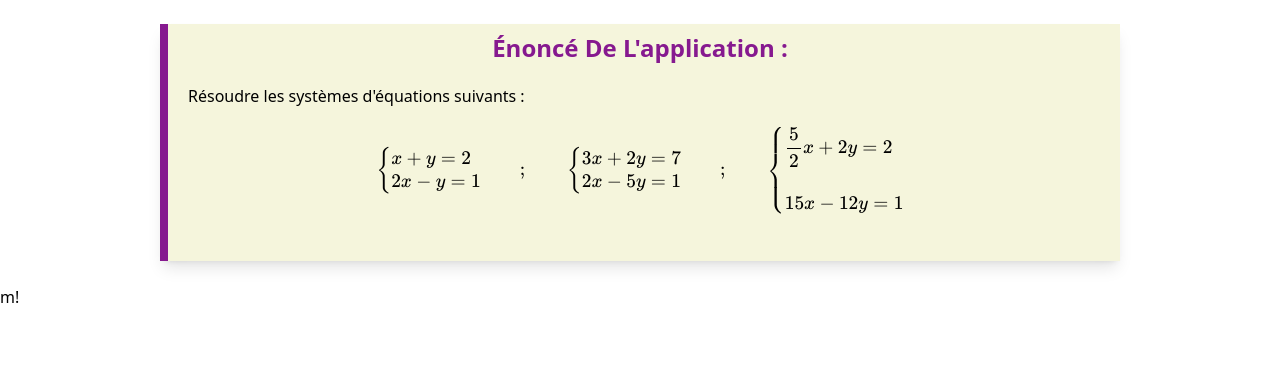
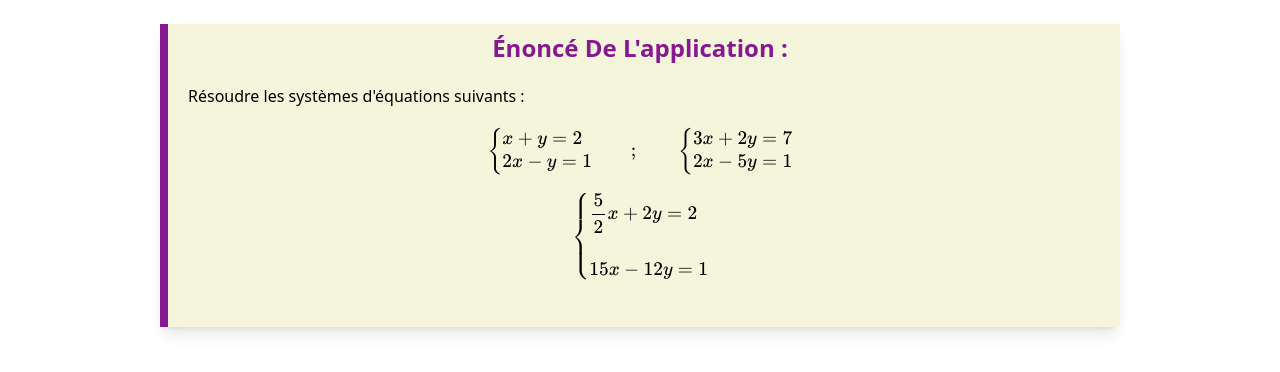
Before and after one commit to MathsAreGreat/oualil, a plain HTML site: page index.html in a window 1280 px wide. Drawn offline with nearby package versions, Linux system fonts and the light colour scheme.

Commit message:
[2025-04-29 21:00:13] New updates

```diff
--- a/index.html
+++ b/index.html
@@ -25,7 +25,7 @@
 				<ul>
 					<li>
 						$$ \begin{cases} x + y = 2 \\ 2x - y = 1 \end{cases} \qquad ; \qquad
-						\begin{cases} 3x + 2y = 7 \\ 2x - 5y = 1 \end{cases} \qquad ; \qquad
+						\begin{cases} 3x + 2y = 7 \\ 2x - 5y = 1 \end{cases} $$ $$
 						\begin{cases} \dfrac52 x + 2y = 2 \\\\ 15x - 12y = 1 \end{cases} $$
 					</li>
 				</ul>
@@ -34,4 +34,3 @@
 		<script src="check-for-tex.js"></script>
 	</body>
 </html>
-m!
```
